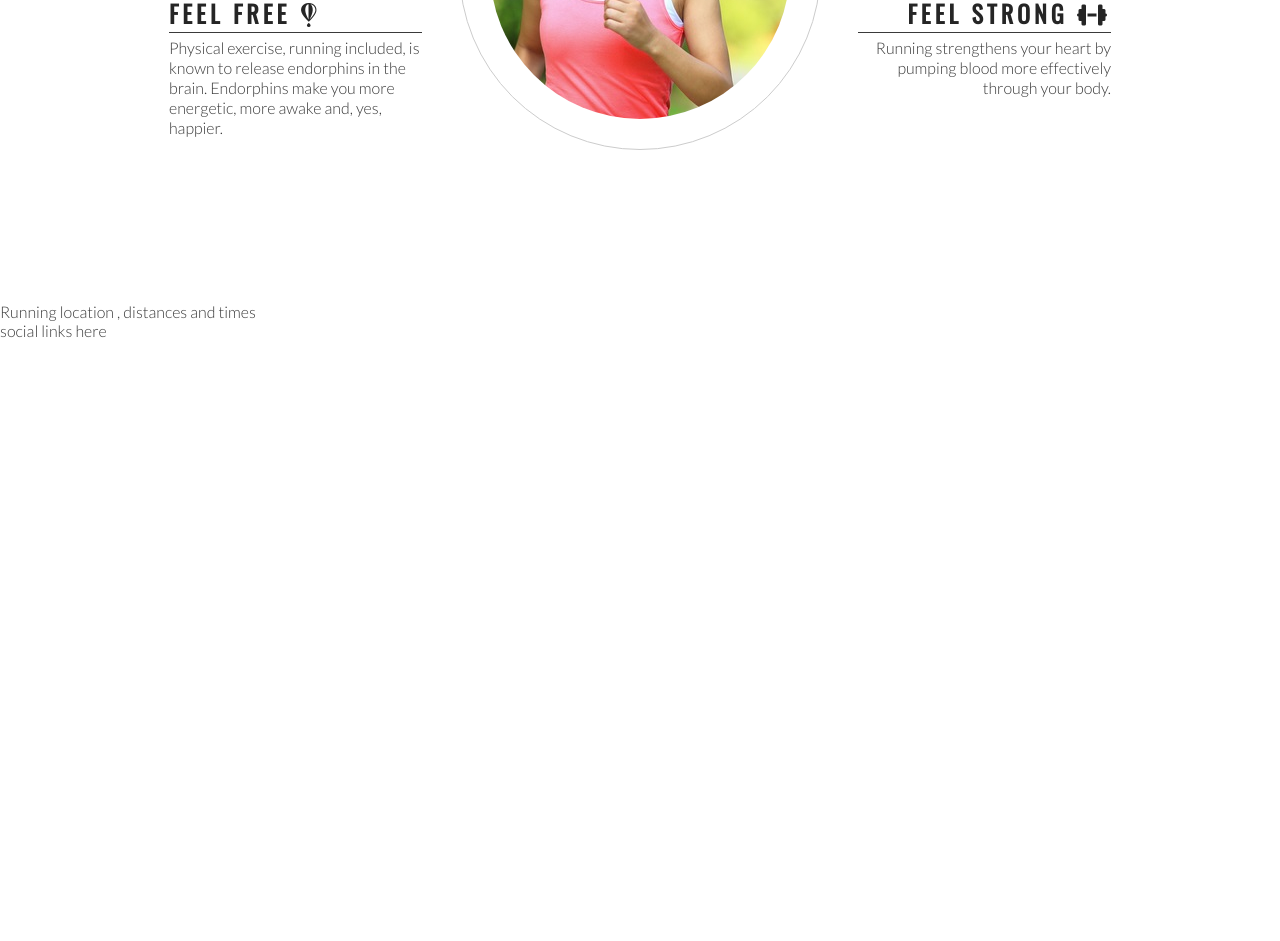
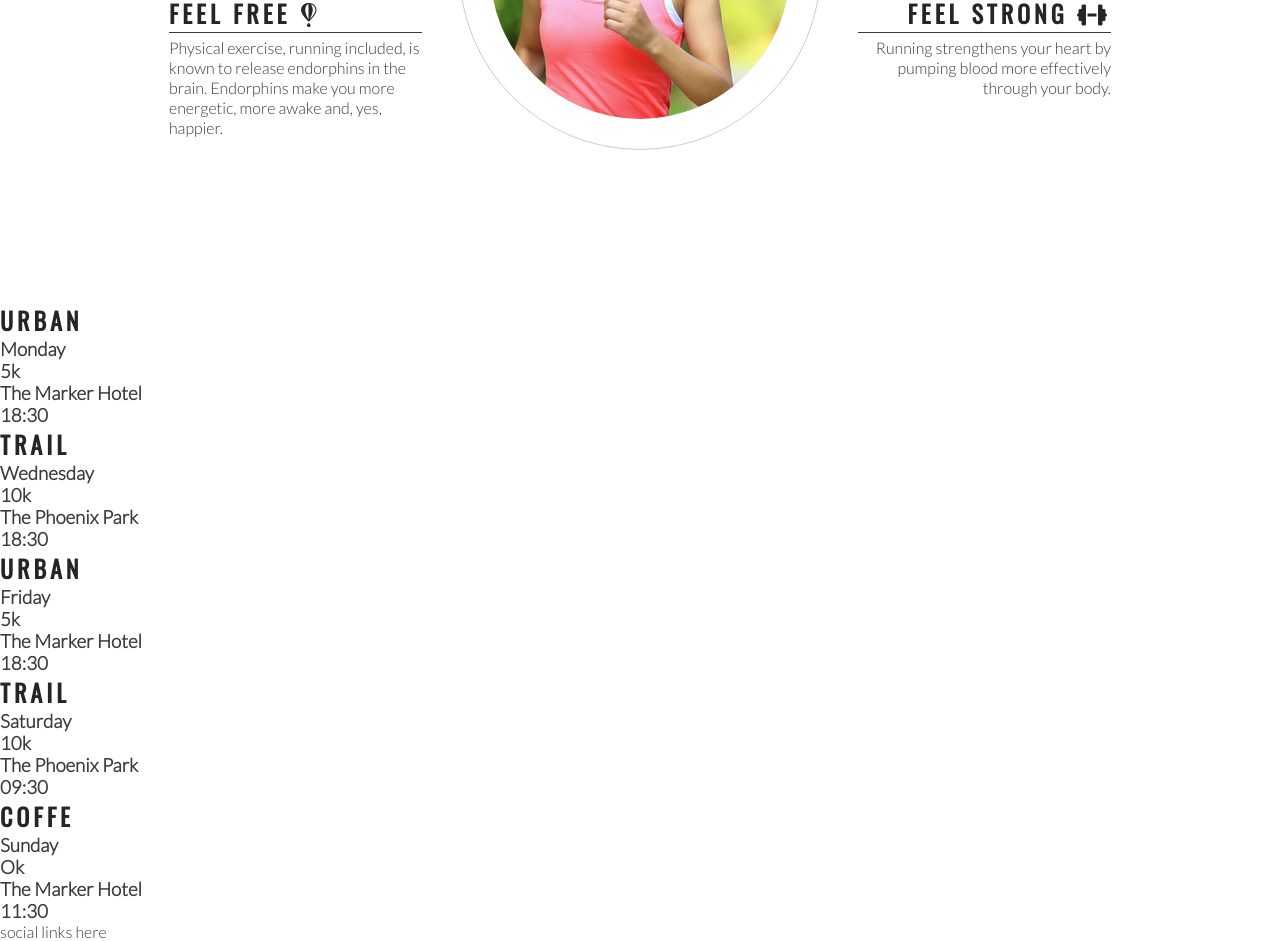
Before and after one commit to JoaoHigino/Love-Running, a plain HTML site: page index.html in a window 1280 px wide. Shown: the part 993-1934 px from the top of the page. Before the commit the page ends 1333 px from the top, so only its background shows below. Drawn offline with nearby package versions, Linux system fonts and the light colour scheme.

Commit message:
Add meetup times main stucture

```diff
--- a/index.html
+++ b/index.html
@@ -96,7 +96,41 @@
 
 
     <section>
-        Running location , distances and times
+        <div>
+            <h2>Urban</h2>
+            <h3>Monday</h3>
+            <h3>5k</h3>
+            <h3>The Marker Hotel</h3>
+            <h3>18:30</h3>
+        </div>
+        <div>
+            <h2>Trail</h2>
+            <h3>Wednesday</h3>
+            <h3>10k</h3>
+            <h3>The Phoenix Park</h3>
+            <h3>18:30</h3>
+        </div>
+        <div>
+            <h2>Urban</h2>
+            <h3>Friday</h3>
+            <h3>5k</h3>
+            <h3>The Marker Hotel</h3>
+            <h3>18:30</h3>
+        </div>
+        <div>
+            <h2>Trail</h2>
+            <h3>Saturday</h3>
+            <h3>10k</h3>
+            <h3>The Phoenix Park</h3>
+            <h3>09:30</h3>
+        </div>
+        <div>
+            <h2>Coffe</h2>
+            <h3>Sunday</h3>
+            <h3>Ok</h3>
+            <h3>The Marker Hotel</h3>
+            <h3>11:30</h3>
+        </div>
     </section>
     <footer>
 
```
